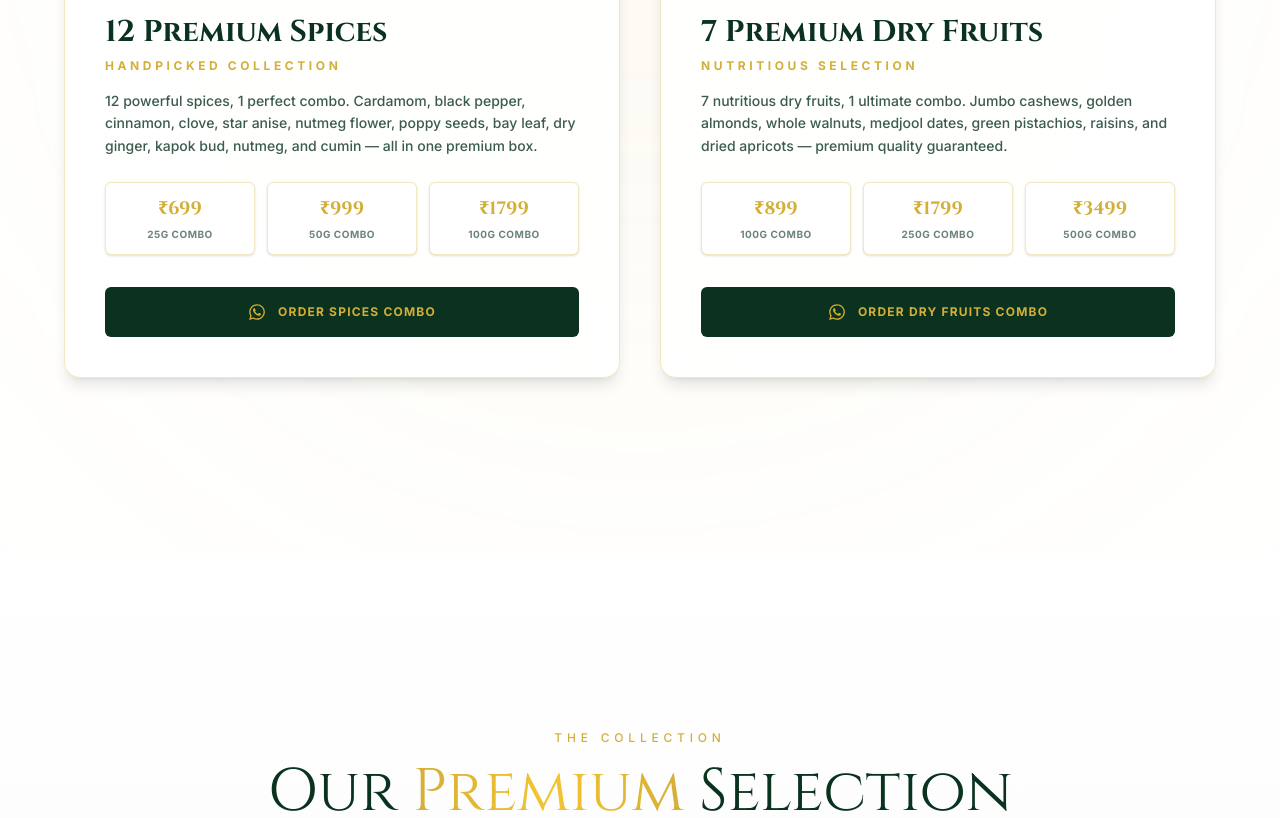
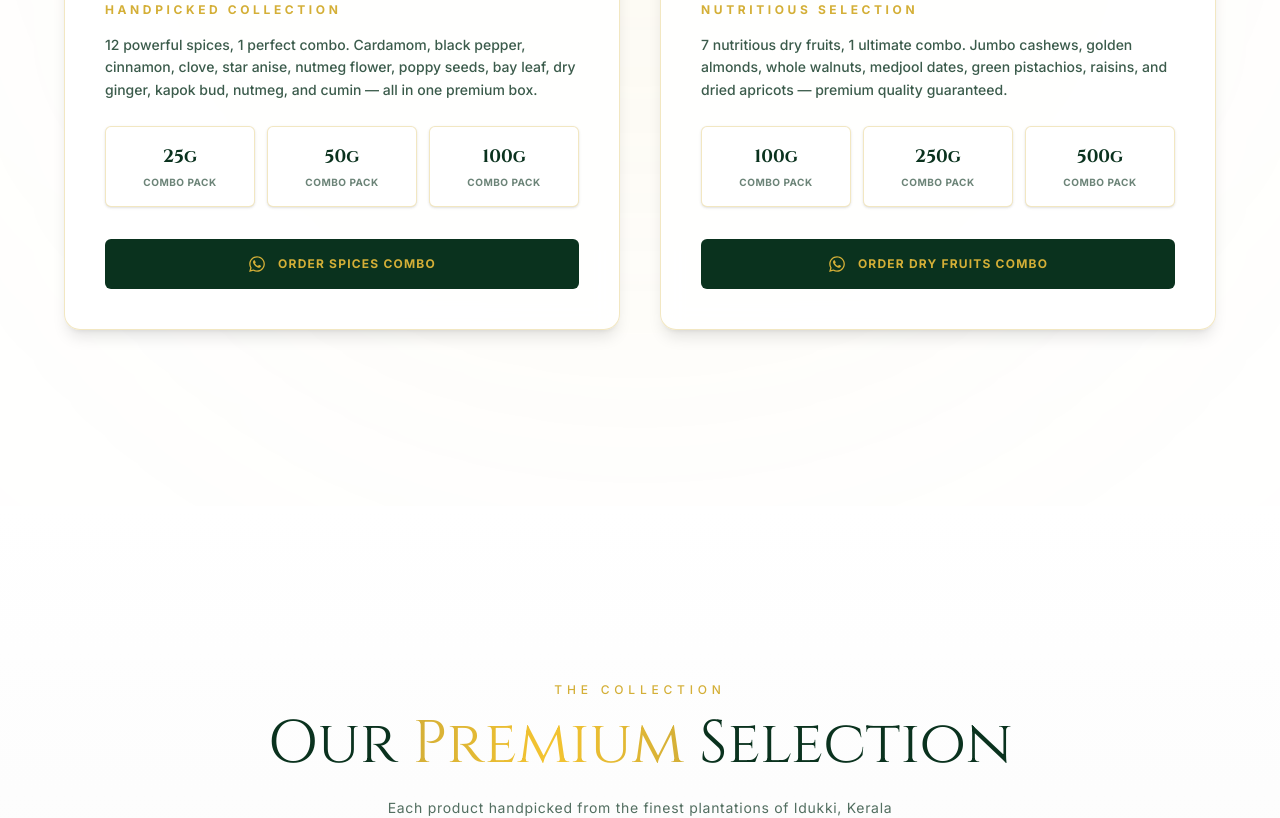
Before and after one commit to beyondwebco-lgtm/nactura-spices-new, a Next.js app: page / in a window 1280 px wide. Shown: the part 5840-6658 px from the top of the page. Built offline with nearby package versions, Linux system fonts and the light colour scheme.

Commit message:
Remove all price displays from the homepage (combos, featured sections, individual products, and tea section)

```diff
--- a/src/components/ComboOffers.tsx
+++ b/src/components/ComboOffers.tsx
@@ -76,7 +76,6 @@ export default function ComboOffers() {
                 <p className="text-sm text-[#0A321E]/70 mb-4 h-12">
                   {combo.description}
                 </p>
-                <div className="text-[#D4AF37] font-semibold text-2xl mb-6">{combo.price}</div>
                 <button
                   onClick={() => window.open(generateWhatsAppLink(combo.name), "_blank")}
                   className="w-full py-3 bg-[#0A321E] text-[#D4AF37] text-sm tracking-widest uppercase font-medium hover:bg-[#D4AF37] hover:text-white transition-all duration-300 flex items-center justify-center gap-2"
--- a/src/components/FeaturedSection.tsx
+++ b/src/components/FeaturedSection.tsx
@@ -78,22 +78,18 @@ export default function FeaturedSection() {
                 kapok bud, nutmeg, and cumin — all in one premium box.
               </p>
 
-              {/* Price Grid */}
+              {/* Weight Grid */}
               <div className="grid grid-cols-3 gap-3 mb-8">
-                {[
-                  { weight: "25g", price: "₹699" },
-                  { weight: "50g", price: "₹999" },
-                  { weight: "100g", price: "₹1799" },
-                ].map((p) => (
+                {["25g", "50g", "100g"].map((w) => (
                   <div
-                    key={p.weight}
-                    className="text-center py-3 border border-[#D4AF37]/30 hover:border-[#D4AF37] transition-colors duration-300 rounded-md bg-white shadow-sm hover:shadow-md"
+                    key={w}
+                    className="text-center py-4 border border-[#D4AF37]/30 hover:border-[#D4AF37] transition-colors duration-300 rounded-md bg-white shadow-sm hover:shadow-md"
                   >
-                    <div className="text-[#D4AF37] font-serif text-lg font-bold">
-                      {p.price}
+                    <div className="text-[#0A321E] font-serif text-lg font-bold">
+                      {w}
                     </div>
                     <div className="text-[#0A321E]/60 text-[10px] tracking-wider uppercase font-bold mt-1">
-                      {p.weight} Combo
+                      Combo Pack
                     </div>
                   </div>
                 ))}
@@ -149,22 +145,18 @@ export default function FeaturedSection() {
                 and dried apricots — premium quality guaranteed.
               </p>
 
-              {/* Price Grid */}
+              {/* Weight Grid */}
               <div className="grid grid-cols-3 gap-3 mb-8">
-                {[
-                  { weight: "100g", price: "₹899" },
-                  { weight: "250g", price: "₹1799" },
-                  { weight: "500g", price: "₹3499" },
-                ].map((p) => (
+                {["100g", "250g", "500g"].map((w) => (
                   <div
-                    key={p.weight}
-                    className="text-center py-3 border border-[#D4AF37]/30 hover:border-[#D4AF37] transition-colors duration-300 rounded-md bg-white shadow-sm hover:shadow-md"
+                    key={w}
+                    className="text-center py-4 border border-[#D4AF37]/30 hover:border-[#D4AF37] transition-colors duration-300 rounded-md bg-white shadow-sm hover:shadow-md"
                   >
-                    <div className="text-[#D4AF37] font-serif text-lg font-bold">
-                      {p.price}
+                    <div className="text-[#0A321E] font-serif text-lg font-bold">
+                      {w}
                     </div>
                     <div className="text-[#0A321E]/60 text-[10px] tracking-wider uppercase font-bold mt-1">
-                      {p.weight} Combo
+                      Combo Pack
                     </div>
                   </div>
                 ))}
--- a/src/components/IndividualSpices.tsx
+++ b/src/components/IndividualSpices.tsx
@@ -69,7 +69,6 @@ export default function IndividualSpices() {
               <h3 className="font-serif text-lg md:text-xl text-[#0A321E] mb-2 group-hover:text-[#D4AF37] transition-colors duration-300 font-bold">
                 {spice.name}
               </h3>
-              <p className="text-sm font-semibold text-[#D4AF37] mb-2">{spice.price}</p>
               <p className="text-xs text-[#0A321E]/60 tracking-wider">
                 {spice.aka}
               </p>
--- a/src/components/NacturaTeaSection.tsx
+++ b/src/components/NacturaTeaSection.tsx
@@ -49,13 +49,10 @@ export default function NacturaTeaSection() {
             <p className="text-[#0A321E]/70 text-lg mb-8 leading-relaxed">
               Experience the perfect blend of tradition and taste. Handpicked leaves from the misty hills, offering an authentic, refreshing, and aromatic cup of premium tea that revitalizes your senses.
             </p>
-
             <div className="flex flex-col sm:flex-row items-center justify-center lg:justify-start gap-4">
-              <div className="text-[#0A321E] font-bold text-3xl font-serif">₹249</div>
-              <div className="hidden sm:block w-px h-8 bg-[#D4AF37]/40"></div>
               <button
                 onClick={() => window.open("https://wa.me/918870107301?text=Hello NACTURA, I am interested in NACTURA Premium Tea.", "_blank")}
-                className="px-8 py-4 bg-[#0A321E] text-[#D4AF37] text-sm tracking-widest uppercase font-medium hover:bg-[#D4AF37] hover:text-white transition-all duration-300 flex items-center justify-center gap-2 hover-gold-glow"
+                className="px-8 py-4 bg-[#0A321E] text-[#D4AF37] text-sm tracking-widest uppercase font-medium hover:bg-[#D4AF37] hover:text-white transition-all duration-300 flex items-center justify-center gap-2 hover-gold-glow w-full sm:w-auto"
               >
                 <FaWhatsapp size={18} /> Order Now
               </button>
```
